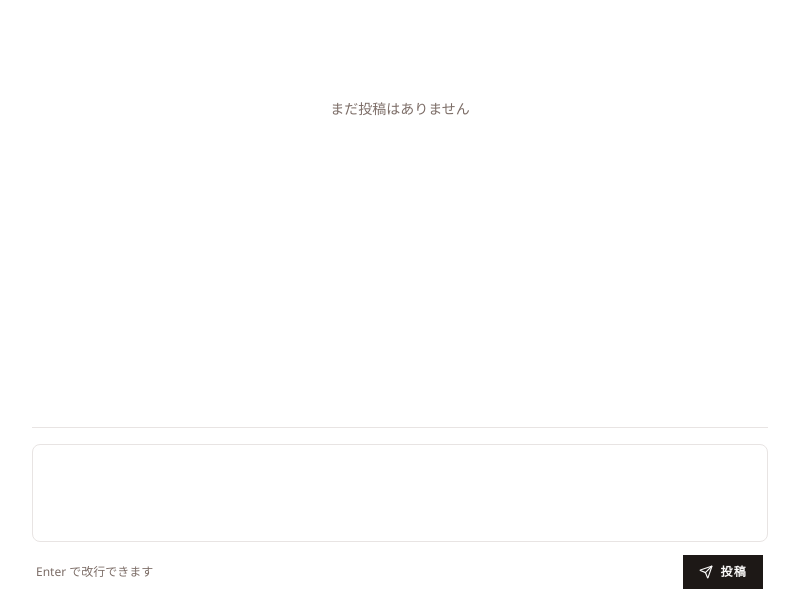
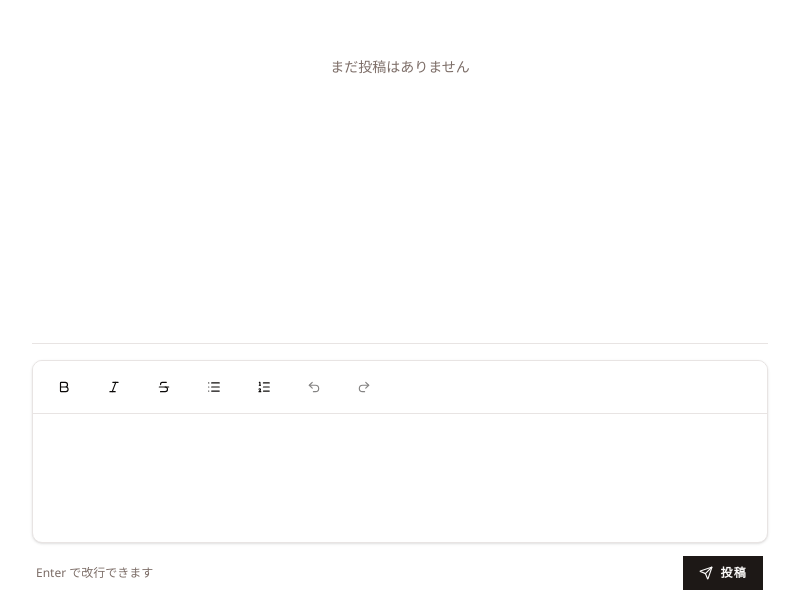
Before and after one commit to otkmnb2783/tiptap-mention-ime-react, a Next.js app: page / in a window 1280 px wide. Shown: the part 193-800 px from the top of the page, without its empty margins (240-1039 px from the left). Built offline with nearby package versions, Linux system fonts and the light colour scheme; a web font is replaced by a local one.

Commit message:
feat: ✨ toolbar を実装

```diff
--- a/src/components/rich-text-editor/rich-text-editor.tsx
+++ b/src/components/rich-text-editor/rich-text-editor.tsx
@@ -4,6 +4,7 @@ import type { JSONContent } from "@tiptap/react";
 import { EditorContent, useEditor } from "@tiptap/react";
 import { buildExtensions } from "@/lib/rich-text-extensions";
 import { cn } from "@/lib/utils";
+import { Toolbar } from "./toolbar";
 
 export interface RichTextEditorProps {
   content: JSONContent;
@@ -23,7 +24,7 @@ export function RichTextEditor({
     editorProps: {
       attributes: {
         class:
-          "max-h-48 min-h-24 overflow-y-auto px-4 py-3 outline-none focus:outline-none",
+          "max-h-48 min-h-32 overflow-y-auto px-4 py-3 outline-none focus:outline-none",
       },
     },
     onUpdate: ({ editor }) => {
@@ -33,8 +34,12 @@ export function RichTextEditor({
 
   return (
     <div
-      className={cn("rounded-md border border-border bg-background", className)}
+      className={cn(
+        "min-h-32 overflow-hidden rounded-lg border border-border bg-background shadow-sm transition-shadow focus-within:border-ring focus-within:ring-2 focus-within:ring-ring/20",
+        className,
+      )}
     >
+      {editor ? <Toolbar editor={editor} /> : null}
       <EditorContent editor={editor} />
     </div>
   );
--- /dev/null
+++ b/src/components/rich-text-editor/toolbar.tsx
@@ -0,0 +1,84 @@
+import type { Editor } from "@tiptap/react";
+import {
+  Bold,
+  Italic,
+  List,
+  ListOrdered,
+  Redo2,
+  Strikethrough,
+  Undo2,
+} from "lucide-react";
+
+import { Toggle } from "@/components/ui/toggle";
+
+interface ToolbarProps {
+  editor: Editor;
+}
+
+export function Toolbar({ editor }: ToolbarProps) {
+  return (
+    <div className="flex flex-wrap items-center gap-1 border-b bg-background px-2 py-2">
+      <Toggle
+        size="sm"
+        pressed={editor.isActive("bold")}
+        onPressedChange={() => editor.chain().focus().toggleBold().run()}
+        disabled={!editor.can().chain().focus().toggleBold().run()}
+        aria-label="太字"
+      >
+        <Bold className="h-4 w-4" />
+      </Toggle>
+      <Toggle
+        size="sm"
+        pressed={editor.isActive("italic")}
+        onPressedChange={() => editor.chain().focus().toggleItalic().run()}
+        disabled={!editor.can().chain().focus().toggleItalic().run()}
+        aria-label="斜体"
+      >
+        <Italic className="h-4 w-4" />
+      </Toggle>
+      <Toggle
+        size="sm"
+        pressed={editor.isActive("strike")}
+        onPressedChange={() => editor.chain().focus().toggleStrike().run()}
+        disabled={!editor.can().chain().focus().toggleStrike().run()}
+        aria-label="取り消し線"
+      >
+        <Strikethrough className="h-4 w-4" />
+      </Toggle>
+      <Toggle
+        size="sm"
+        pressed={editor.isActive("bulletList")}
+        onPressedChange={() => editor.chain().focus().toggleBulletList().run()}
+        aria-label="箇条書き"
+      >
+        <List className="h-4 w-4" />
+      </Toggle>
+      <Toggle
+        size="sm"
+        pressed={editor.isActive("orderedList")}
+        onPressedChange={() => editor.chain().focus().toggleOrderedList().run()}
+        aria-label="番号付きリスト"
+      >
+        <ListOrdered className="h-4 w-4" />
+      </Toggle>
+      <Toggle
+        size="sm"
+        pressed={false}
+        onPressedChange={() => editor.chain().focus().undo().run()}
+        disabled={!editor.can().chain().focus().undo().run()}
+        aria-label="元に戻す"
+      >
+        <Undo2 className="h-4 w-4" />
+      </Toggle>
+      <Toggle
+        size="sm"
+        pressed={false}
+        onPressedChange={() => editor.chain().focus().redo().run()}
+        disabled={!editor.can().chain().focus().redo().run()}
+        aria-label="やり直す"
+      >
+        <Redo2 className="h-4 w-4" />
+      </Toggle>
+    </div>
+  );
+}
--- a/src/lib/rich-text-content.ts
+++ b/src/lib/rich-text-content.ts
@@ -1,14 +1,10 @@
 import type { JSONContent } from "@tiptap/core";
 import { generateText } from "@tiptap/core";
 import { generateHTML } from "@tiptap/html";
-import StarterKit from "@tiptap/starter-kit";
 
-const extensions = [
-  StarterKit.configure({
-    heading: false,
-    horizontalRule: false,
-  }),
-];
+import { buildExtensions } from "@/lib/rich-text-extensions";
+
+const extensions = buildExtensions();
 
 export function toHtml(content: JSONContent): string {
   return generateHTML(content, extensions);
```
